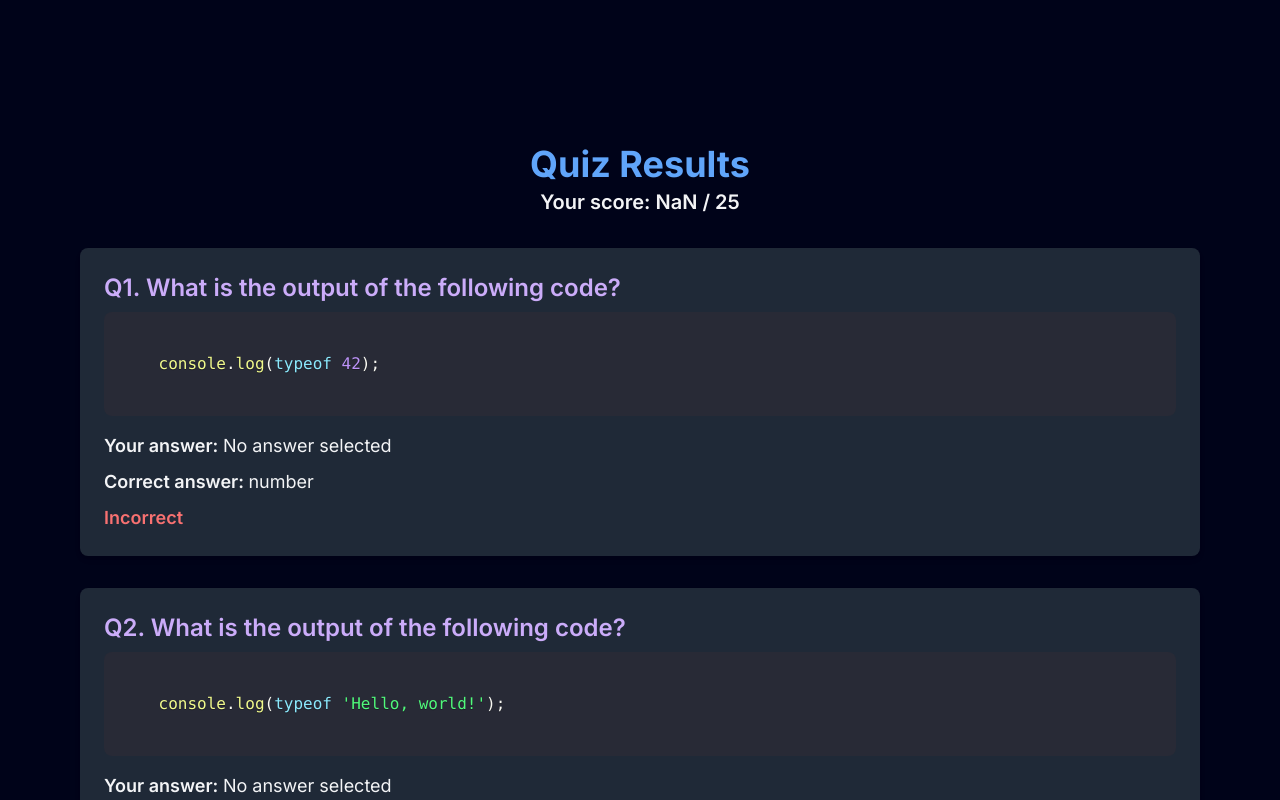
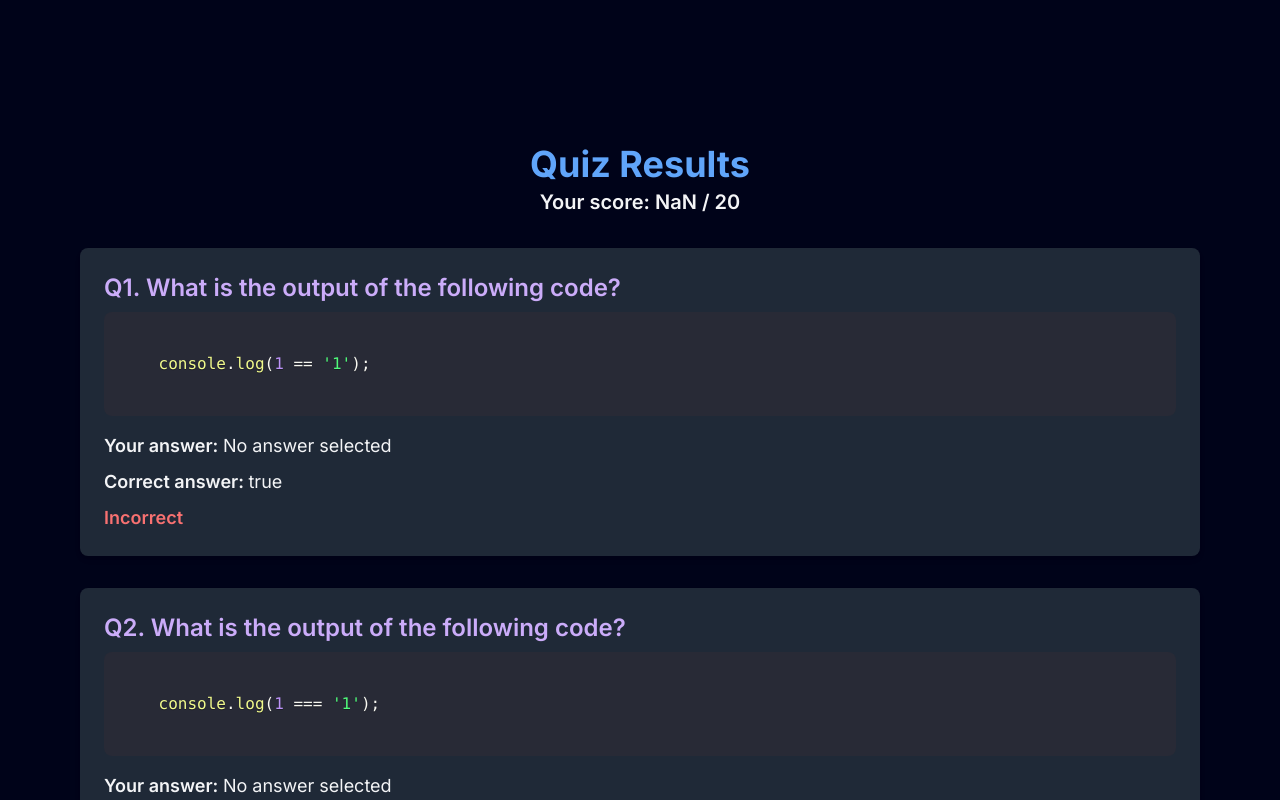
Before and after one commit to imadityaxd/web-dev-quiz-competition-next, a Next.js app: page /results in a window 1280 px wide. Shown: the top 800 px of the page. Built offline with nearby package versions, Linux system fonts and the light colour scheme.

Commit message:
questions changed

```diff
--- a/src/data/questions.ts
+++ b/src/data/questions.ts
@@ -3,64 +3,64 @@ const questionsData = [
     id: 1,
     text: "What is the output of the following code?",
     code: `
-    console.log(typeof 42);
+    console.log(1 == '1');
     `,
     options: [
-      { id: 1, text: "number", isCorrect: true },
-      { id: 2, text: "string", isCorrect: false },
-      { id: 3, text: "boolean", isCorrect: false },
-      { id: 4, text: "undefined", isCorrect: false },
+      { id: 1, text: "true", isCorrect: true },
+      { id: 2, text: "false", isCorrect: false },
+      { id: 3, text: "undefined", isCorrect: false },
+      { id: 4, text: "Error", isCorrect: false },
     ],
   },
   {
     id: 2,
     text: "What is the output of the following code?",
     code: `
-    console.log(typeof 'Hello, world!');
+    console.log(1 === '1');
     `,
     options: [
-      { id: 1, text: "number", isCorrect: false },
-      { id: 2, text: "string", isCorrect: true },
-      { id: 3, text: "boolean", isCorrect: false },
-      { id: 4, text: "undefined", isCorrect: false },
+      { id: 1, text: "true", isCorrect: false },
+      { id: 2, text: "false", isCorrect: true },
+      { id: 3, text: "undefined", isCorrect: false },
+      { id: 4, text: "Error", isCorrect: false },
     ],
   },
   {
     id: 3,
     text: "What is the output of the following code?",
     code: `
-    console.log(5 + '5');
+    console.log([] + []);
     `,
     options: [
-      { id: 1, text: "10", isCorrect: false },
-      { id: 2, text: "55", isCorrect: true },
+      { id: 1, text: "[]", isCorrect: false },
+      { id: 2, text: "''", isCorrect: true },
       { id: 3, text: "NaN", isCorrect: false },
-      { id: 4, text: "Error", isCorrect: false },
+      { id: 4, text: "undefined", isCorrect: false },
     ],
   },
   {
     id: 4,
     text: "What is the output of the following code?",
     code: `
-    console.log('5' - 2);
+    console.log([] == []);
     `,
     options: [
-      { id: 1, text: "3", isCorrect: true },
-      { id: 2, text: "52", isCorrect: false },
-      { id: 3, text: "NaN", isCorrect: false },
-      { id: 4, text: "Error", isCorrect: false },
+      { id: 1, text: "true", isCorrect: false },
+      { id: 2, text: "undefined", isCorrect: false },
+      { id: 3, text: "Error", isCorrect: false },
+      { id: 4, text: "false", isCorrect: true },
     ],
   },
   {
     id: 5,
     text: "What is the output of the following code?",
     code: `
-    console.log(Boolean(0));
+    console.log(Boolean('false'));
     `,
     options: [
-      { id: 1, text: "true", isCorrect: false },
-      { id: 2, text: "false", isCorrect: true },
-      { id: 3, text: "0", isCorrect: false },
+      { id: 1, text: "false", isCorrect: false },
+      { id: 2, text: "undefined", isCorrect: false },
+      { id: 3, text: "true", isCorrect: true },
       { id: 4, text: "NaN", isCorrect: false },
     ],
   },
@@ -68,12 +68,12 @@ const questionsData = [
     id: 6,
     text: "What is the output of the following code?",
     code: `
-    let a;
+    let a = null;
     console.log(a);
     `,
     options: [
-      { id: 1, text: "undefined", isCorrect: true },
-      { id: 2, text: "null", isCorrect: false },
+      { id: 1, text: "null", isCorrect: true },
+      { id: 2, text: "undefined", isCorrect: false },
       { id: 3, text: "0", isCorrect: false },
       { id: 4, text: "NaN", isCorrect: false },
     ],
@@ -82,12 +82,12 @@ const questionsData = [
     id: 7,
     text: "What is the output of the following code?",
     code: `
-    console.log(null == undefined);
+    console.log(NaN == NaN);
     `,
     options: [
-      { id: 1, text: "true", isCorrect: true },
-      { id: 2, text: "false", isCorrect: false },
-      { id: 3, text: "null", isCorrect: false },
+      { id: 1, text: "true", isCorrect: false },
+      { id: 2, text: "false", isCorrect: true },
+      { id: 3, text: "NaN", isCorrect: false },
       { id: 4, text: "undefined", isCorrect: false },
     ],
   },
@@ -95,11 +95,11 @@ const questionsData = [
     id: 8,
     text: "What is the output of the following code?",
     code: `
-    console.log('5' * 2);
+    console.log('10' / 2);
     `,
     options: [
-      { id: 1, text: "10", isCorrect: true },
-      { id: 2, text: "55", isCorrect: false },
+      { id: 1, text: "5", isCorrect: true },
+      { id: 2, text: "10", isCorrect: false },
       { id: 3, text: "NaN", isCorrect: false },
       { id: 4, text: "Error", isCorrect: false },
     ],
@@ -108,48 +108,47 @@ const questionsData = [
     id: 9,
     text: "What is the output of the following code?",
     code: `
-    let x = 0;
-    let a = x++;
-    let b = ++x;
-    console.log(a, b, x);
+    let x = 10;
+    let y = x++;
+    console.log(y, x);
     `,
     options: [
-      { id: 1, text: "0 1 0", isCorrect: false },
-      { id: 2, text: "0 2 2", isCorrect: true },
-      { id: 3, text: "1 2 0", isCorrect: false },
-      { id: 4, text: "none", isCorrect: false },
+      { id: 1, text: "11 11", isCorrect: false },
+      { id: 2, text: "9 10", isCorrect: false },
+      { id: 3, text: "10 11", isCorrect: true },
+      { id: 4, text: "10 10", isCorrect: false },
     ],
   },
   {
     id: 10,
     text: "What is the output of the following code?",
     code: `
-    const num = [1, 2, 3];
-    num[6] = 6;
-    console.log(num[5]);
+    const arr = [1, 2, 3];
+    arr[10] = 10;
+    console.log(arr[8]);
     `,
     options: [
       { id: 1, text: "undefined", isCorrect: true },
       { id: 2, text: "empty", isCorrect: false },
-      { id: 3, text: "error", isCorrect: false },
-      { id: 4, text: "null", isCorrect: false },
+      { id: 3, text: "null", isCorrect: false },
+      { id: 4, text: "error", isCorrect: false },
     ],
   },
   {
     id: 11,
     text: "What is the output of the following code?",
     code: `
-    let a = 10;
+    let a = 5;
     let b = (function() {
       return a;
-      a = 20
+      var a = 10;
     })();
     console.log(b);
     `,
     options: [
-      { id: 1, text: "20", isCorrect: false },
-      { id: 2, text: "10", isCorrect: true },
-      { id: 3, text: "undefined", isCorrect: false },
+      { id: 1, text: "5", isCorrect: false },
+      { id: 2, text: "undefined", isCorrect: true },
+      { id: 3, text: "10", isCorrect: false },
       { id: 4, text: "error", isCorrect: false },
     ],
   },
@@ -157,28 +156,29 @@ const questionsData = [
     id: 12,
     text: "What is the output of the following code?",
     code: `
-    const person = { name: 'John' };
-    Object.freeze(person);
-    person.age = 30;
+    const person = { name: 'Alice' };
+    Object.seal(person);
+    person.name = 'Bob';
+    person.age = 25;
     console.log(person);
     `,
     options: [
-      { id: 1, text: "{ name: 'John', age: 30 }", isCorrect: false },
-      { id: 2, text: "{ name: 'John' }", isCorrect: true },
-      { id: 3, text: "{ age: 30 }", isCorrect: false },
-      { id: 4, text: "{}", isCorrect: false },
+      { id: 1, text: "{ name: 'Alice' }", isCorrect: false },
+      { id: 2, text: "{ name: 'Bob' }", isCorrect: true },
+      { id: 3, text: "{ name: 'Bob', age: 25 }", isCorrect: false },
+      { id: 4, text: "{ name: 'Alice', age: 25 }", isCorrect: false },
     ],
   },
   {
     id: 13,
     text: "What is the output of the following code?",
     code: `
-    console.log('1' - - '1');
+    console.log('3' - - '2');
     `,
     options: [
-      { id: 1, text: "0", isCorrect: false },
-      { id: 2, text: "2", isCorrect: true },
-      { id: 3, text: "11", isCorrect: false },
+      { id: 1, text: "1", isCorrect: false },
+      { id: 2, text: "32", isCorrect: false },
+      { id: 3, text: "5", isCorrect: true },
       { id: 4, text: "NaN", isCorrect: false },
     ],
   },
@@ -186,26 +186,26 @@ const questionsData = [
     id: 14,
     text: "What is the output of the following code?",
     code: `
-    console.log('5' + 5 - 5);
+    console.log('10' + 10 - 10);
     `,
     options: [
-      { id: 1, text: "5", isCorrect: false },
-      { id: 2, text: "10", isCorrect: false },
+      { id: 1, text: "10", isCorrect: false },
+      { id: 2, text: "1010", isCorrect: false },
       { id: 3, text: "0", isCorrect: false },
-      { id: 4, text: "50", isCorrect: true },
+      { id: 4, text: "100", isCorrect: true },
     ],
   },
   {
     id: 15,
     text: "What is the output of the following code?",
     code: `
-    console.log(typeof null);
+    console.log(typeof []);
     `,
     options: [
       { id: 1, text: "object", isCorrect: true },
-      { id: 2, text: "null", isCorrect: false },
+      { id: 2, text: "array", isCorrect: false },
       { id: 3, text: "undefined", isCorrect: false },
-      { id: 4, text: "number", isCorrect: false },
+      { id: 4, text: "null", isCorrect: false },
     ],
   },
   {
@@ -214,164 +214,74 @@ const questionsData = [
     code: `
     let a = [1, 2, 3];
     let b = a;
-    b.push(4);
+    b.pop();
     console.log(a);
     `,
     options: [
       { id: 1, text: "[1, 2, 3]", isCorrect: false },
-      { id: 2, text: "[1, 2, 3, 4]", isCorrect: true },
-      { id: 3, text: "[1, 2, 3, undefined]", isCorrect: false },
-      { id: 4, text: "[4, 3, 2, 1]", isCorrect: false },
+      { id: 2, text: "[1, 2]", isCorrect: true },
+      { id: 3, text: "[2, 3]", isCorrect: false },
+      { id: 4, text: "[1, 2, 3, undefined]", isCorrect: false },
     ],
   },
   {
     id: 17,
     text: "What is the output of the following code?",
     code: `
-    let x = 1;
-    function func() {
-      console.log(x);
-      let x = 2;
+    let y = 2;
+    function test() {
+      console.log(y);
+      var y = 3;
     }
-    func();
+    test();
     `,
     options: [
-      { id: 1, text: "1", isCorrect: false },
-      { id: 2, text: "2", isCorrect: false },
-      { id: 3, text: "undefined", isCorrect: false },
-      { id: 4, text: "ReferenceError", isCorrect: true },
+      { id: 1, text: "2", isCorrect: false },
+      { id: 2, text: "3", isCorrect: false },
+      { id: 3, text: "undefined", isCorrect: true },
+      { id: 4, text: "ReferenceError", isCorrect: false },
     ],
   },
   {
     id: 18,
     text: "What is the output of the following code?",
     code: `
-    let obj1 = { a: 1 };
-    let obj2 = { a: 1 };
-    console.log(obj1 === obj2);
+    console.log(null == undefined);
     `,
     options: [
-      { id: 1, text: "true", isCorrect: false },
-      { id: 2, text: "false", isCorrect: true },
+      { id: 1, text: "true", isCorrect: true },
+      { id: 2, text: "false", isCorrect: false },
       { id: 3, text: "undefined", isCorrect: false },
-      { id: 4, text: "null", isCorrect: false },
+      { id: 4, text: "Error", isCorrect: false },
     ],
   },
   {
     id: 19,
     text: "What is the output of the following code?",
     code: `
-    let arr = [1, 2, 3, 4, 5];
-    let result = arr.map(num => {
-      if (num % 2 === 0) {
-        return num * 2;
-      }
-    });
-    console.log(result);
+    console.log([1, 2, 3] + [4, 5, 6]);
     `,
     options: [
-      {
-        id: 1,
-        text: "[undefined, 4, undefined, 8, undefined]",
-        isCorrect: true,
-      },
-      { id: 2, text: "[1, 4, 3, 8, 5]", isCorrect: false },
-      { id: 3, text: "[null, 4, null, 8, null]", isCorrect: false },
-      { id: 4, text: "[2, 4, 6, 8, 10]", isCorrect: false },
+      { id: 1, text: "[1, 2, 3, 4, 5, 6]", isCorrect: false },
+      { id: 2, text: "123456", isCorrect: true },
+      { id: 3, text: "NaN", isCorrect: false },
+      { id: 4, text: "Error", isCorrect: false },
     ],
   },
   {
     id: 20,
     text: "What is the output of the following code?",
     code: `
-    let x = function() {
-      return {
-        message: "Hello"
-      };
-    };
-    console.log(x().message);
+    let a = {};
+    console.log(a.__proto__ === Object.prototype);
     `,
     options: [
-      { id: 1, text: "Hello", isCorrect: true },
-      { id: 2, text: "undefined", isCorrect: false },
-      { id: 3, text: "Error", isCorrect: false },
+      { id: 1, text: "true", isCorrect: true },
+      { id: 2, text: "false", isCorrect: false },
+      { id: 3, text: "undefined", isCorrect: false },
       { id: 4, text: "null", isCorrect: false },
     ],
   },
-  {
-    id: 21,
-    text: "What is the output of the following code?",
-    code: `
-    let obj = { a: 1, b: 2 };
-    let { a, b, c } = obj;
-    console.log(c);
-    `,
-    options: [
-      { id: 1, text: "undefined", isCorrect: true },
-      { id: 2, text: "1", isCorrect: false },
-      { id: 3, text: "2", isCorrect: false },
-      { id: 4, text: "null", isCorrect: false },
-    ],
-  },
-  {
-    id: 22,
-    text: "What is the output of the following code?",
-    code: `
-    function add(a, b) {
-      return a + b;
-    }
-    console.log(add(2, '3'));
-    `,
-    options: [
-      { id: 1, text: "5", isCorrect: false },
-      { id: 2, text: "23", isCorrect: true },
-      { id: 3, text: "NaN", isCorrect: false },
-      { id: 4, text: "Error", isCorrect: false },
-    ],
-  },
-  {
-    id: 23,
-    text: "What is the output of the following code?",
-    code: `
-    let a = 1;
-    let b = a++;
-    console.log(a, b);
-    `,
-    options: [
-      { id: 1, text: "2 1", isCorrect: true },
-      { id: 2, text: "1 1", isCorrect: false },
-      { id: 3, text: "2 2", isCorrect: false },
-      { id: 4, text: "1 2", isCorrect: false },
-    ],
-  },
-  {
-    id: 24,
-    text: "What is the output of the following code?",
-    code: `
-    console.log(typeof NaN);
-    `,
-    options: [
-      { id: 1, text: "number", isCorrect: true },
-      { id: 2, text: "NaN", isCorrect: false },
-      { id: 3, text: "undefined", isCorrect: false },
-      { id: 4, text: "object", isCorrect: false },
-    ],
-  },
-  {
-    id: 25,
-    text: "What is the output of the following code?",
-    code: `
-    let a = 1;
-    let b = 2;
-    [a, b] = [b, a];
-    console.log(a, b);
-    `,
-    options: [
-      { id: 1, text: "1 2", isCorrect: false },
-      { id: 2, text: "2 1", isCorrect: true },
-      { id: 3, text: "undefined undefined", isCorrect: false },
-      { id: 4, text: "null null", isCorrect: false },
-    ],
-  },
 ];
+
 export default questionsData;
```
